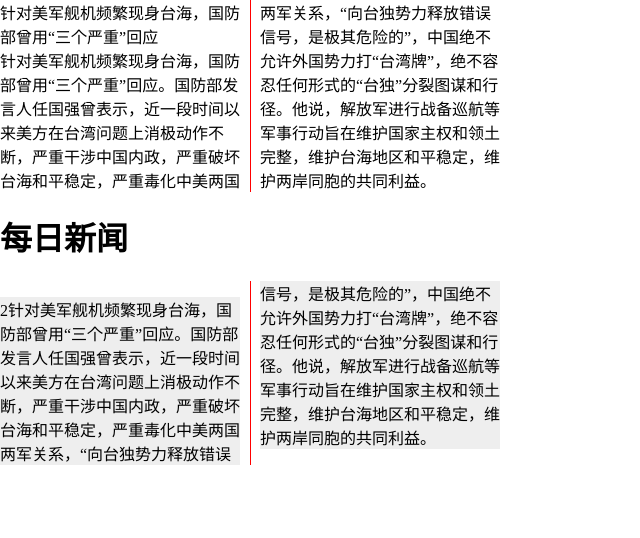
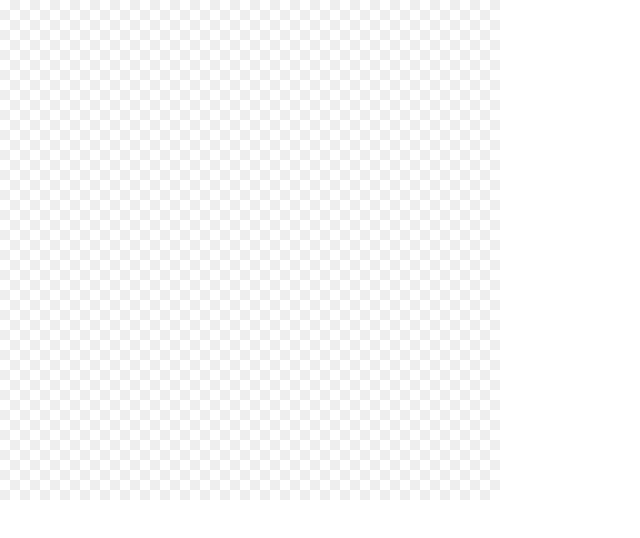
Before and after one commit to 467057463/demo, a React app in the folder css/: page / in a window 1280 px wide. Shown: the top 538 px of the page, without its empty margins (0-640 px from the left). Built offline with nearby package versions, Linux system fonts and the light colour scheme.

Commit message:
study 锥形渐变

```diff
--- a/css/src/App.js
+++ b/css/src/App.js
@@ -6,16 +6,6 @@ function App() {
   return (
     <div className="App">
       <div className="box">
-        <div className="div1">
-        针对美军舰机频繁现身台海，国防部曾用“三个严重”回应
-        </div>
-        <div>
-        针对美军舰机频繁现身台海，国防部曾用“三个严重”回应。国防部发言人任国强曾表示，近一段时间以来美方在台湾问题上消极动作不断，严重干涉中国内政，严重破坏台海和平稳定，严重毒化中美两国两军关系，“向台独势力释放错误信号，是极其危险的”，中国绝不允许外国势力打“台湾牌”，绝不容忍任何形式的“台独”分裂图谋和行径。他说，解放军进行战备巡航等军事行动旨在维护国家主权和领土完整，维护台海地区和平稳定，维护两岸同胞的共同利益。
-        </div>
-        <h1>每日新闻</h1>
-        <p>
-        2针对美军舰机频繁现身台海，国防部曾用“三个严重”回应。国防部发言人任国强曾表示，近一段时间以来美方在台湾问题上消极动作不断，严重干涉中国内政，严重破坏台海和平稳定，严重毒化中美两国两军关系，“向台独势力释放错误信号，是极其危险的”，中国绝不允许外国势力打“台湾牌”，绝不容忍任何形式的“台独”分裂图谋和行径。他说，解放军进行战备巡航等军事行动旨在维护国家主权和领土完整，维护台海地区和平稳定，维护两岸同胞的共同利益。
-        </p>
       </div>
     </div>
   );
--- a/css/src/styles/style.scss
+++ b/css/src/styles/style.scss
@@ -7,21 +7,11 @@ body{
 
 .box{
   width: 500px;
-  // width: 300px;
-  // height: 300px;
-  column-count: 2;
-  column-width: 100px;
-  column-gap: 20px;
-  column-rule: red thin solid;
-  column-fill: balance;
-  .div1{
-    // width: 100px;
-    // position: absolute;
-  }
-  h1{
-    column-span: all;
-  }
-  p{
-    background: #eee;
-  }
+  height: 500px;
+  // border-radius: 50%;
+  // background: conic-gradient(white, 45deg, deepskyblue 90deg);
+  // background: conic-gradient(from 20deg, yellowgreen 0deg 120deg, gold 120deg 240deg, deepskyblue 0deg);
+  // background: radial-gradient(closest-side, gray, transparent),
+  //             conic-gradient(red, magenta, blue, aqua, lime, yellow, red);
+  background: conic-gradient(#eee 25%, white 0deg 50%, #eee 0deg 75%, white 0deg) 0 / 20px 20px;
 }
```
